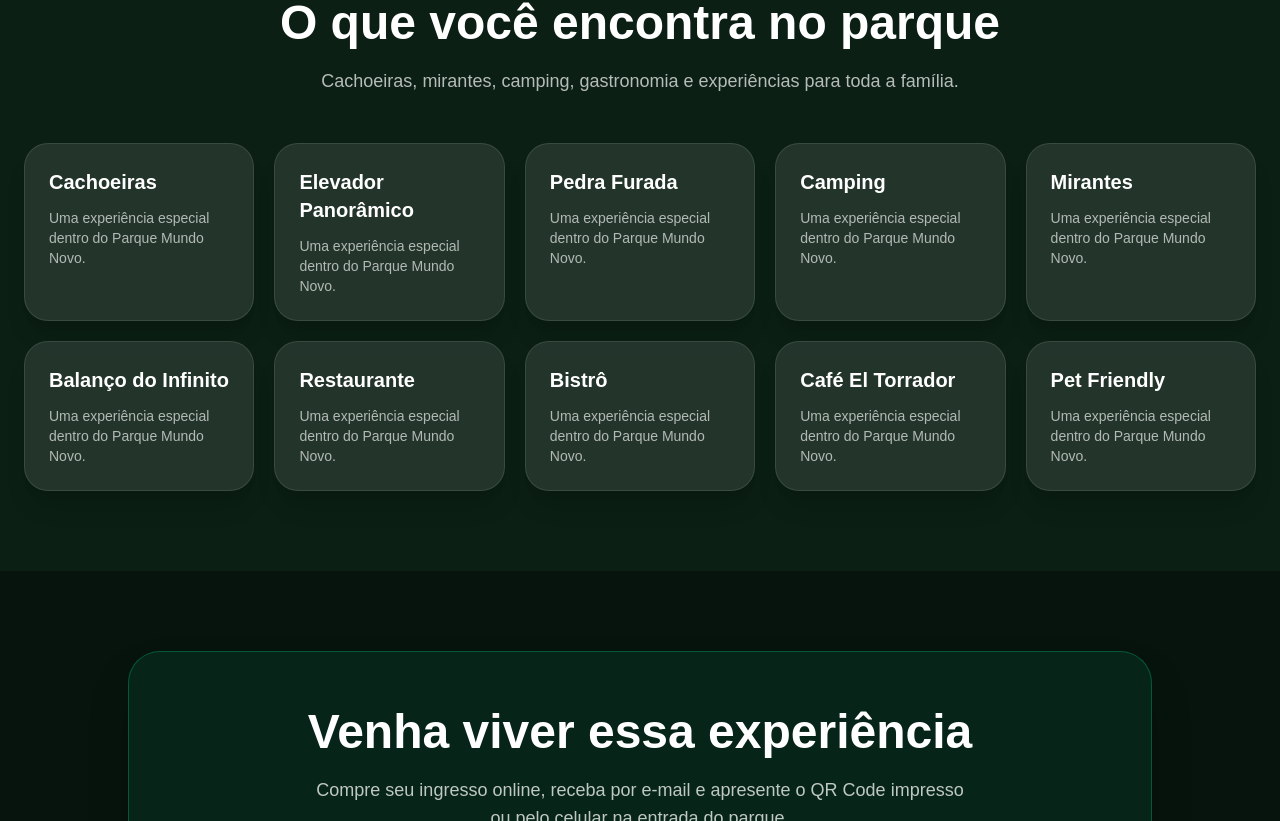
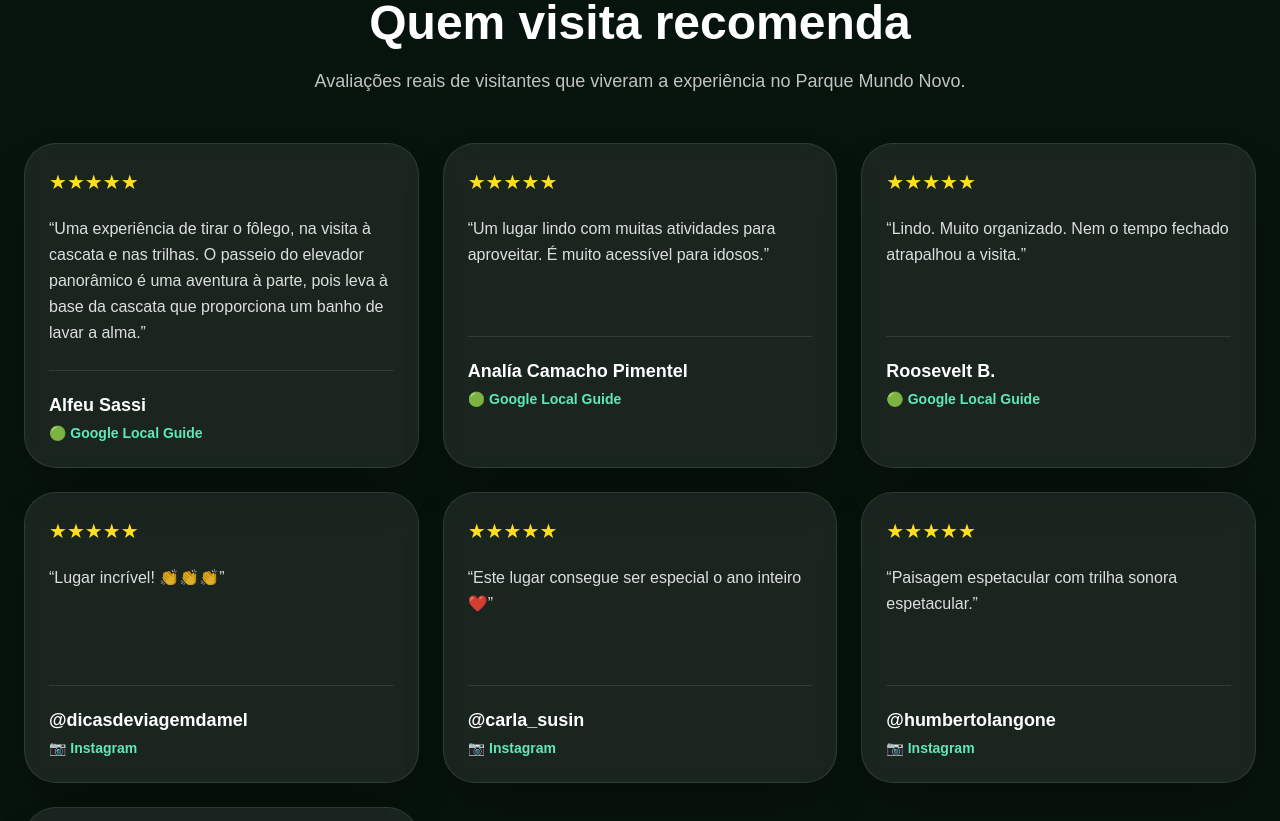
Before and after one commit to paulodutrabkj285-sketch/https-github.com-new, a Next.js app: page /conheca-o-parque in a window 1280 px wide. Shown: the part 3899-4720 px from the top of the page. Built offline with nearby package versions, Linux system fonts and the light colour scheme.

Commit message:
adiciona avaliacoes na pagina conheca o parque

```diff
--- a/src/app/conheca-o-parque/page.tsx
+++ b/src/app/conheca-o-parque/page.tsx
@@ -1,5 +1,6 @@
 "use client";
 
+import Avaliacoes from "@/components/Avaliacoes";
 import Link from "next/link";
 import { useState } from "react";
 
@@ -203,10 +204,10 @@ export default function ConhecaOParquePage() {
                                 type="button"
                                 onClick={() => setFotoAberta(index)}
                                 className={`group relative overflow-hidden rounded-[2rem] border border-white/10 shadow-2xl outline-none transition hover:-translate-y-1 ${index === 0
-                                        ? "sm:col-span-2 sm:row-span-2"
-                                        : index === 5 || index === 8
-                                            ? "lg:col-span-2"
-                                            : ""
+                                    ? "sm:col-span-2 sm:row-span-2"
+                                    : index === 5 || index === 8
+                                        ? "lg:col-span-2"
+                                        : ""
                                     }`}
                             >
                                 <img
@@ -225,7 +226,7 @@ export default function ConhecaOParquePage() {
                     </div>
                 </div>
             </section>
-
+            <Avaliacoes />
             <section className="bg-[#0b1f14] px-6 py-20">
                 <div className="mx-auto max-w-7xl">
                     <div className="mb-12 text-center">
--- /dev/null
+++ b/src/components/Avaliacoes.tsx
@@ -0,0 +1,92 @@
+const avaliacoes = [
+    {
+        nome: "Alfeu Sassi",
+        origem: "Google Local Guide",
+        tipo: "Google",
+        texto:
+            "Uma experiência de tirar o fôlego, na visita à cascata e nas trilhas. O passeio do elevador panorâmico é uma aventura à parte, pois leva à base da cascata que proporciona um banho de lavar a alma.",
+    },
+    {
+        nome: "Analía Camacho Pimentel",
+        origem: "Google Local Guide",
+        tipo: "Google",
+        texto:
+            "Um lugar lindo com muitas atividades para aproveitar. É muito acessível para idosos.",
+    },
+    {
+        nome: "Roosevelt B.",
+        origem: "Google Local Guide",
+        tipo: "Google",
+        texto: "Lindo. Muito organizado. Nem o tempo fechado atrapalhou a visita.",
+    },
+    {
+        nome: "@dicasdeviagemdamel",
+        origem: "Instagram",
+        tipo: "Instagram",
+        texto: "Lugar incrível! 👏👏👏",
+    },
+    {
+        nome: "@carla_susin",
+        origem: "Instagram",
+        tipo: "Instagram",
+        texto: "Este lugar consegue ser especial o ano inteiro ❤️",
+    },
+    {
+        nome: "@humbertolangone",
+        origem: "Instagram",
+        tipo: "Instagram",
+        texto: "Paisagem espetacular com trilha sonora espetacular.",
+    },
+    {
+        nome: "@__alinepeteer1987",
+        origem: "Instagram",
+        tipo: "Instagram",
+        texto: "Linda em todos os sentidos 😍",
+    },
+];
+
+export default function Avaliacoes() {
+    return (
+        <section className="bg-[#07130d] px-6 py-20">
+            <div className="mx-auto max-w-7xl">
+                <div className="mb-12 text-center">
+                    <p className="text-sm font-bold uppercase tracking-[0.3em] text-emerald-300">
+                        Avaliações
+                    </p>
+
+                    <h2 className="mt-4 text-3xl font-black md:text-5xl">
+                        Quem visita recomenda
+                    </h2>
+
+                    <p className="mx-auto mt-5 max-w-3xl text-lg text-white/75">
+                        Avaliações reais de visitantes que viveram a experiência no Parque
+                        Mundo Novo.
+                    </p>
+                </div>
+
+                <div className="grid gap-6 md:grid-cols-2 lg:grid-cols-3">
+                    {avaliacoes.map((item) => (
+                        <div
+                            key={item.nome}
+                            className="rounded-[2rem] border border-white/10 bg-white/[0.08] p-6 shadow-2xl backdrop-blur transition hover:-translate-y-1 hover:bg-white/[0.12]"
+                        >
+                            <div className="text-xl text-yellow-300">★★★★★</div>
+
+                            <p className="mt-5 min-h-[96px] text-base leading-relaxed text-white/85">
+                                “{item.texto}”
+                            </p>
+
+                            <div className="mt-6 border-t border-white/10 pt-5">
+                                <p className="text-lg font-black text-white">{item.nome}</p>
+
+                                <p className="mt-1 text-sm font-bold text-emerald-300">
+                                    {item.tipo === "Google" ? "🟢" : "📷"} {item.origem}
+                                </p>
+                            </div>
+                        </div>
+                    ))}
+                </div>
+            </div>
+        </section>
+    );
+}
```
